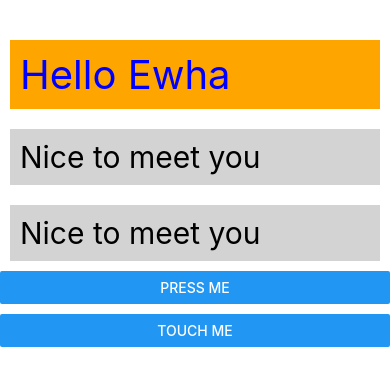
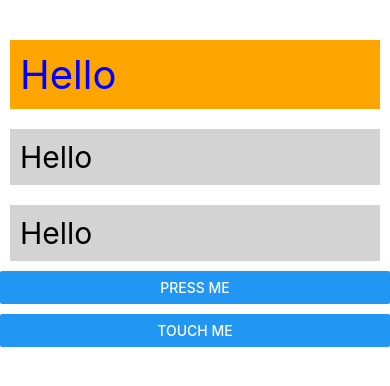
Before and after one commit to hyerindev/Mobile-App-Making, a React Native app: screen / in a window 390 px wide. Shown: the top 386 px of the page. Built offline with nearby package versions, Linux system fonts and the light colour scheme.

Commit message:
how about this? → but, not working

```diff
--- a/App.tsx
+++ b/App.tsx
@@ -13,22 +13,22 @@ var text_st = {
   padding: 10,
   margin: 10,
 };
-var hello = "Nice to meet you";
+var hello = "Hello";
 
 function action() {
-  alert("Do something");
+  hello = "Nice to meet you";
 }
 
 const App = () => {
   return (
     <View style={{ paddingTop: 30 }}>
-      <Text style={head_st}>Hello Ewha</Text>
+      <Text style={head_st}>{hello}</Text>
       <Text style={text_st}>{hello}</Text>
       <Text style={text_st}>{hello}</Text>
       <Button
         title="Press Me"
         onPress={function () {
-          alert("Trapped");
+          hello = "Hello, Ewha";
         }}
       />
       <View style={{ height: 10 }}></View>
```
